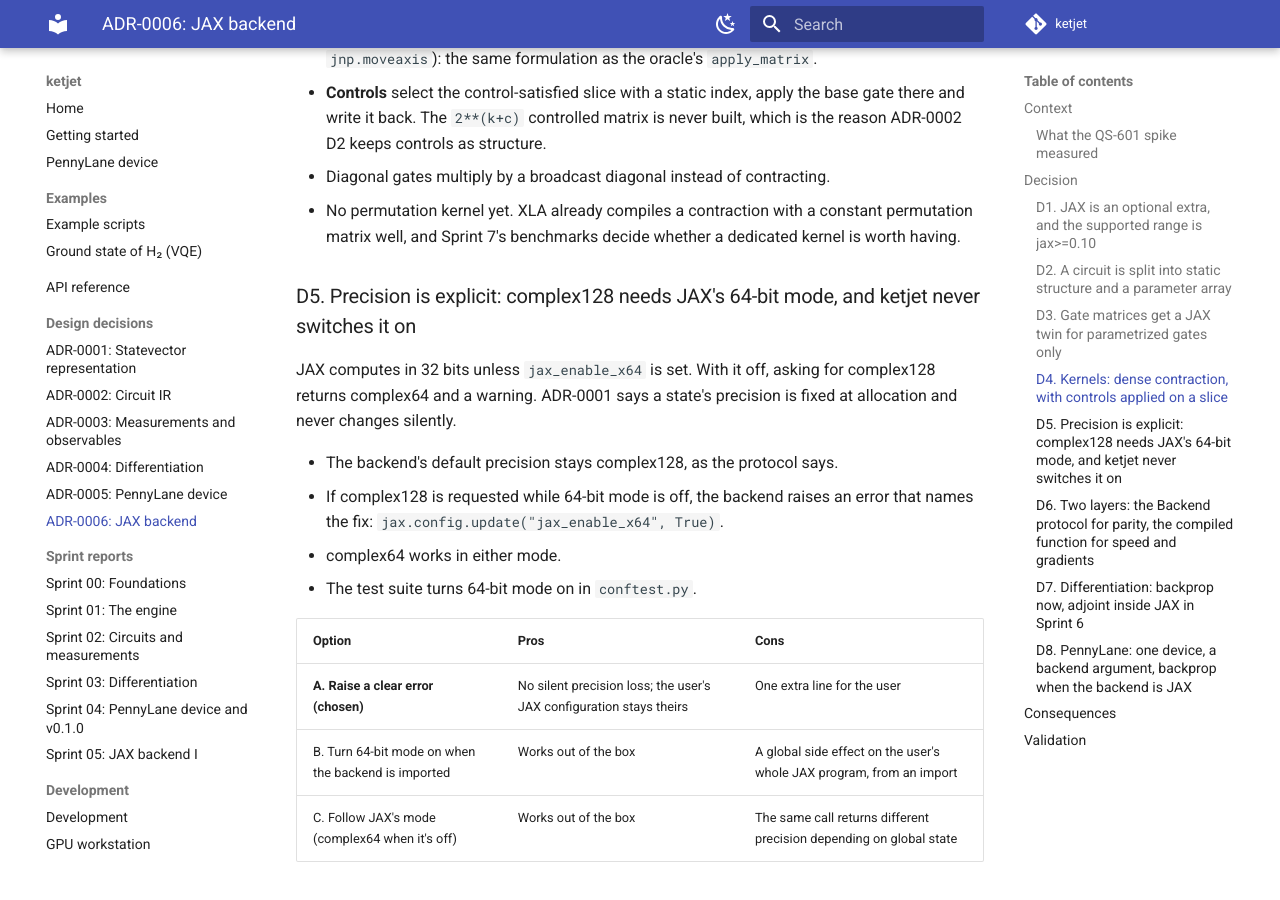
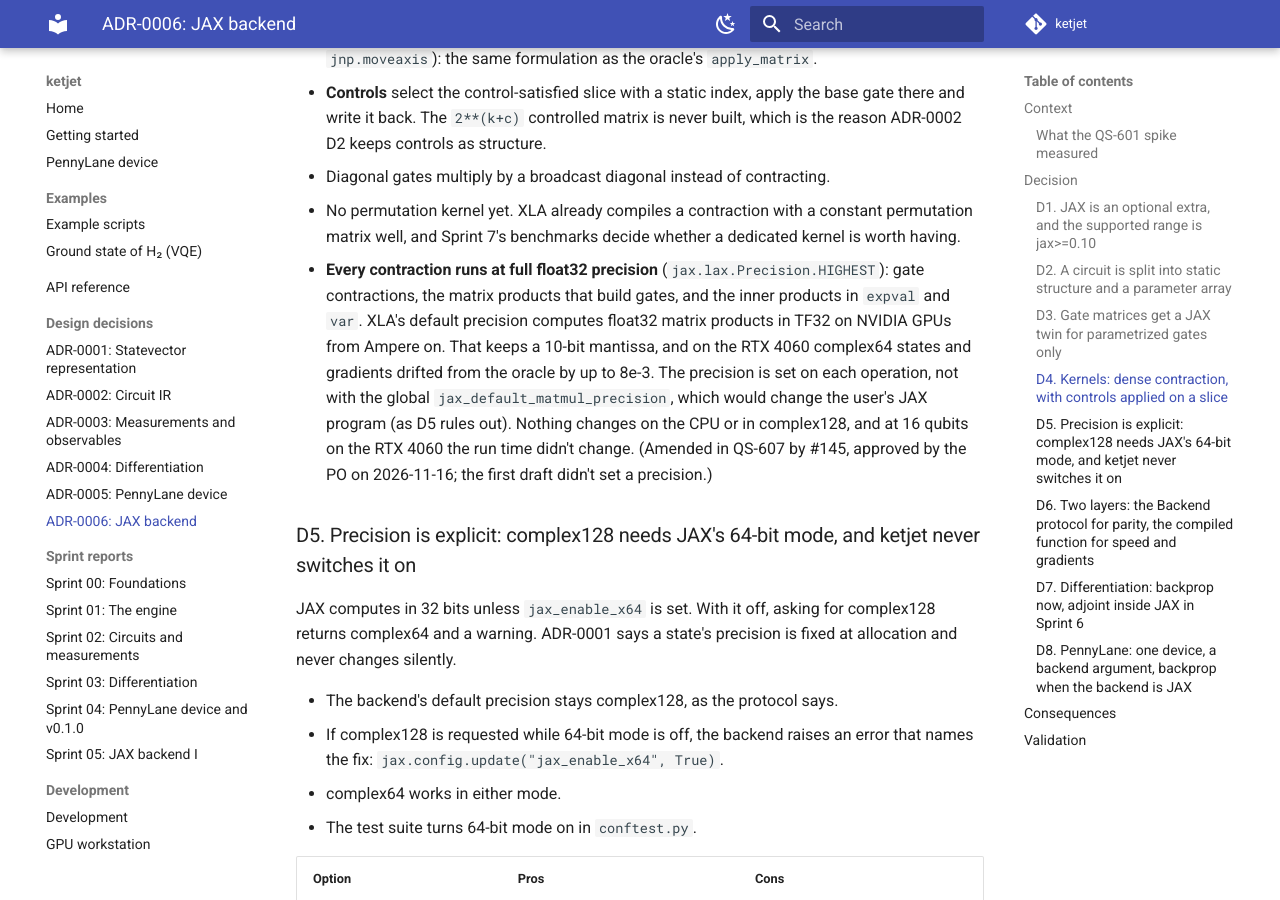
Before and after one commit to hasanahmed77/high-performance-differentiable-quantum-simulator, an MkDocs documentation site: the page built from docs/adr/0006-jax-backend.md, in a window 1280 px wide and 900 px high, scrolled down 4384 px. Built offline with MkDocs 1.6.1 and Material for MkDocs 9.7.7, drawn with Linux system fonts in a browser that asks for light colours; nearby versions of some CDN libraries; comment, search, counter and statistics services are not loaded; some of the changed text lies outside the part shown.

Commit message:
docs(adr): ADR-0006 D4 runs every contraction at full float32 precision
The PO approved the amendment flagged in this PR: XLA's TF32 default on
Ampere+ GPUs is ruled out for ketjet's contractions, set per operation
rather than through the global JAX setting.

Co-Authored-By: Claude Opus 5.5 <noreply@anthropic.com>

```diff
--- a/docs/adr/0006-jax-backend.md
+++ b/docs/adr/0006-jax-backend.md
@@ -2,7 +2,7 @@
 
 | | |
 |---|---|
-| **Status** | Accepted (approved by the PO on 2026-11-15 in #135) |
+| **Status** | Accepted (approved by the PO on 2026-11-15 in #135; D4 amended on 2026-11-16 in #145) |
 | **Date** | 2026-11-15 |
 | **Deciders** | Product Owner / Architect |
 | **Related stories** | QS-601 (this spike), QS-602, QS-603, QS-604, QS-608; later QS-605 (vmap), QS-606 (adjoint as `custom_vjp`), QS-607 (GPU), QS-507 (version range) |
@@ -120,6 +120,13 @@ array's axis has to be known when the program is compiled.
 - Diagonal gates multiply by a broadcast diagonal instead of contracting.
 - No permutation kernel yet. XLA already compiles a contraction with a constant permutation matrix well, and
   Sprint 7's benchmarks decide whether a dedicated kernel is worth having.
+- **Every contraction runs at full float32 precision** (`jax.lax.Precision.HIGHEST`): gate contractions, the
+  matrix products that build gates, and the inner products in `expval` and `var`. XLA's default precision computes
+  float32 matrix products in TF32 on NVIDIA GPUs from Ampere on. That keeps a 10-bit mantissa, and on the RTX 4060
+  complex64 states and gradients drifted from the oracle by up to 8e-3. The precision is set on each operation,
+  not with the global `jax_default_matmul_precision`, which would change the user's JAX program (as D5 rules
+  out). Nothing changes on the CPU or in complex128, and at 16 qubits on the RTX 4060 the run time didn't change.
+  (Amended in QS-607 by #145, approved by the PO on 2026-11-16; the first draft didn't set a precision.)
 
 ### D5. Precision is explicit: complex128 needs JAX's 64-bit mode, and ketjet never switches it on
 
@@ -206,6 +213,8 @@ warning. ADR-0001 says a state's precision is fixed at allocation and never chan
 - **Registry parity:** every parametrized gate has a JAX builder equal to its NumPy matrix.
 - **Precision:** complex128 with 64-bit mode off raises the documented error; a complex64 state never becomes
   complex128.
+- **Contraction precision:** a test walks the jaxpr of a compiled circuit and of its gradient and checks that
+  every contraction asks for `HIGHEST`. It runs on the CPU, so CI catches a regression without a GPU (D4).
 - **PennyLane:** a QNode on `backend="jax"` with `interface="jax"` gives the same value, `jax.grad` and
   `jax.jit(jax.grad)` as `default.qubit`; `pl-device-test` passes on the JAX backend.
 - **Import hygiene:** `import ketjet` in a fresh interpreter loads neither `jax` nor `pennylane`.
```
